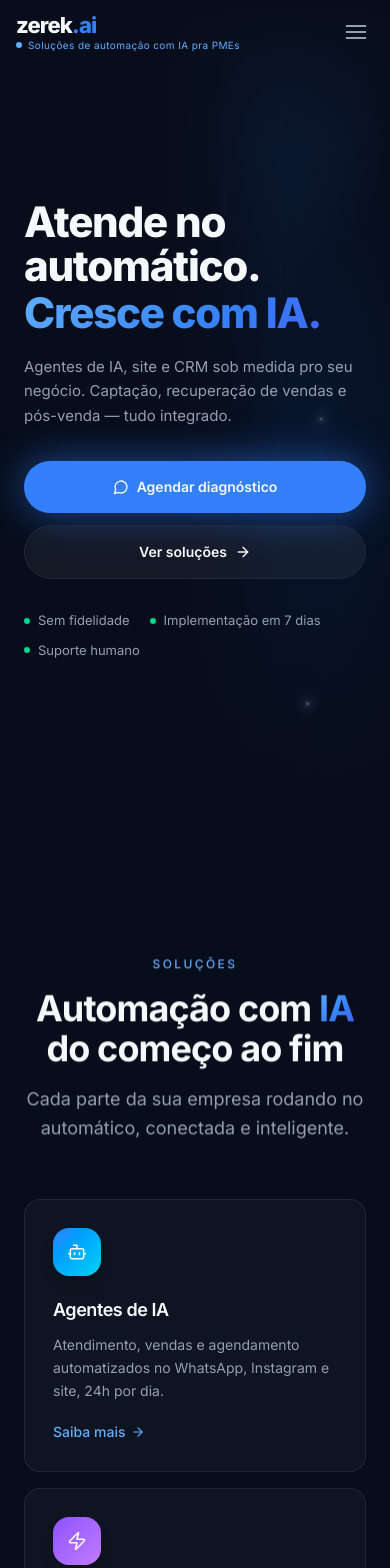
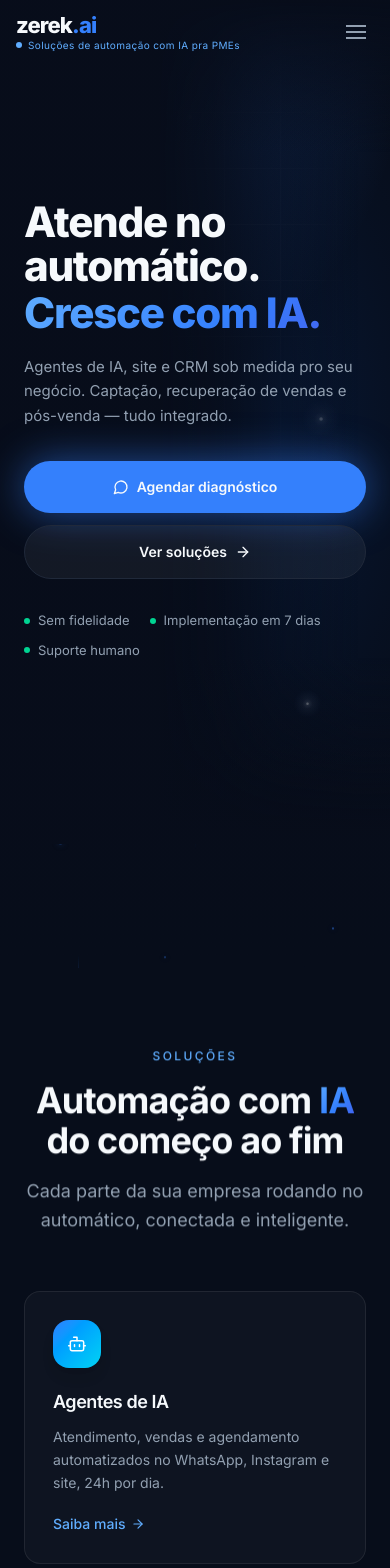
Before and after one commit to ederd3v/zerek-ai, a React (Vite) app: page / in a window 390 px wide. Shown: the top 1568 px of the page. Built offline with nearby package versions, Linux system fonts and the light colour scheme.

Commit message:
feat: transição hero→soluções com beams + dots, todos os cards em tons de azul

```diff
--- a/src/components/zerek/sections.tsx
+++ b/src/components/zerek/sections.tsx
@@ -39,41 +39,41 @@ const solutions = [
     icon: Zap,
     title: "Automação",
     desc: "Fluxos automáticos de captação, follow-up, pós-venda e reativação — rodando 24h sem intervenção.",
-    gradient: "from-violet-500 to-purple-400",
-    glow: "0 0 40px rgba(139,92,246,0.25)",
-    border: "rgba(139,92,246,0.4)",
+    gradient: "from-cyan-500 to-blue-400",
+    glow: "0 0 40px rgba(6,182,212,0.25)",
+    border: "rgba(6,182,212,0.4)",
   },
   {
     icon: BarChart3,
     title: "Dashboards",
     desc: "Painéis visuais em tempo real com métricas de vendas, atendimento e performance do negócio.",
-    gradient: "from-amber-500 to-orange-400",
-    glow: "0 0 40px rgba(245,158,11,0.25)",
-    border: "rgba(245,158,11,0.4)",
+    gradient: "from-blue-600 to-indigo-400",
+    glow: "0 0 40px rgba(37,99,235,0.25)",
+    border: "rgba(37,99,235,0.4)",
   },
   {
     icon: LayoutDashboard,
     title: "CRM Sob Medida",
     desc: "Pipeline de vendas, gestão de clientes e histórico de interações — integrado e automatizado.",
-    gradient: "from-emerald-500 to-teal-400",
-    glow: "0 0 40px rgba(16,185,129,0.25)",
-    border: "rgba(16,185,129,0.4)",
+    gradient: "from-indigo-500 to-blue-400",
+    glow: "0 0 40px rgba(99,102,241,0.25)",
+    border: "rgba(99,102,241,0.4)",
   },
   {
     icon: Globe,
     title: "Sites que Convertem",
     desc: "Landing pages e sites institucionais rápidos, otimizados e conectados às suas automações.",
-    gradient: "from-rose-500 to-pink-400",
-    glow: "0 0 40px rgba(244,63,94,0.25)",
-    border: "rgba(244,63,94,0.4)",
+    gradient: "from-blue-400 to-cyan-500",
+    glow: "0 0 40px rgba(96,165,250,0.25)",
+    border: "rgba(96,165,250,0.4)",
   },
   {
     icon: Workflow,
     title: "Integração de Sistemas",
     desc: "Conecta CRM, ERP, planilhas e ferramentas. Tudo conversando entre si, sem digitação manual.",
-    gradient: "from-indigo-500 to-blue-400",
-    glow: "0 0 40px rgba(99,102,241,0.25)",
-    border: "rgba(99,102,241,0.4)",
+    gradient: "from-blue-500 to-cyan-400",
+    glow: "0 0 40px rgba(59,130,246,0.25)",
+    border: "rgba(59,130,246,0.4)",
   },
 ];
 
@@ -126,9 +126,86 @@ function SolutionCard({
   );
 }
 
+/* ─────────────────────────────────────────────
+   HERO → SOLUTIONS TRANSITION
+───────────────────────────────────────────── */
+
+function HeroTransition() {
+  return (
+    <div className="relative h-32 sm:h-40 overflow-hidden pointer-events-none -mt-1" aria-hidden>
+      {/* fade from hero bg */}
+      <div
+        className="absolute inset-0"
+        style={{
+          background:
+            "linear-gradient(to bottom, oklch(0.16 0.03 265) 0%, transparent 100%)",
+        }}
+      />
+
+      {/* 3 animated beams flowing down */}
+      {[
+        { left: "20%", delay: "0s",   dur: "2.4s", opacity: 0.5 },
+        { left: "50%", delay: "0.8s", dur: "2.8s", opacity: 0.35 },
+        { left: "78%", delay: "0.4s", dur: "2.2s", opacity: 0.4 },
+      ].map((b, i) => (
+        <div
+          key={i}
+          className="absolute top-0 w-px"
+          style={{
+            left: b.left,
+            height: "100%",
+            background: `linear-gradient(to bottom, transparent, oklch(0.62 0.2 260 / ${b.opacity}), transparent)`,
+            animation: `beamDrop ${b.dur} ease-in-out infinite`,
+            animationDelay: b.delay,
+          }}
+        />
+      ))}
+
+      {/* floating dots */}
+      {[
+        { left: "15%", delay: "0.2s", size: 3 },
+        { left: "42%", delay: "1.1s", size: 2 },
+        { left: "65%", delay: "0.6s", size: 3 },
+        { left: "85%", delay: "1.5s", size: 2 },
+      ].map((d, i) => (
+        <div
+          key={i}
+          className="absolute rounded-full"
+          style={{
+            left: d.left,
+            width: d.size,
+            height: d.size,
+            background: "oklch(0.62 0.2 260 / 0.7)",
+            boxShadow: "0 0 6px oklch(0.62 0.2 260 / 0.5)",
+            animation: `dotFall 3s ease-in infinite`,
+            animationDelay: d.delay,
+          }}
+        />
+      ))}
+
+      <style>{`
+        @keyframes beamDrop {
+          0%   { transform: translateY(-100%); opacity: 0; }
+          20%  { opacity: 1; }
+          80%  { opacity: 1; }
+          100% { transform: translateY(100%); opacity: 0; }
+        }
+        @keyframes dotFall {
+          0%   { transform: translateY(-8px); opacity: 0; }
+          20%  { opacity: 1; }
+          80%  { opacity: 0.8; }
+          100% { transform: translateY(140px); opacity: 0; }
+        }
+      `}</style>
+    </div>
+  );
+}
+
 export function SolutionsSection() {
   return (
-    <section id="solucoes" className="relative py-28 sm:py-36 overflow-hidden">
+    <>
+      <HeroTransition />
+      <section id="solucoes" className="relative py-20 sm:py-28 overflow-hidden">
       {/* background glow */}
       <div
         className="pointer-events-none absolute left-1/2 top-1/2 -translate-x-1/2 -translate-y-1/2 h-[600px] w-[800px] rounded-full opacity-20"
@@ -160,6 +237,7 @@ export function SolutionsSection() {
         </div>
       </div>
     </section>
+    </>
   );
 }
 
```
